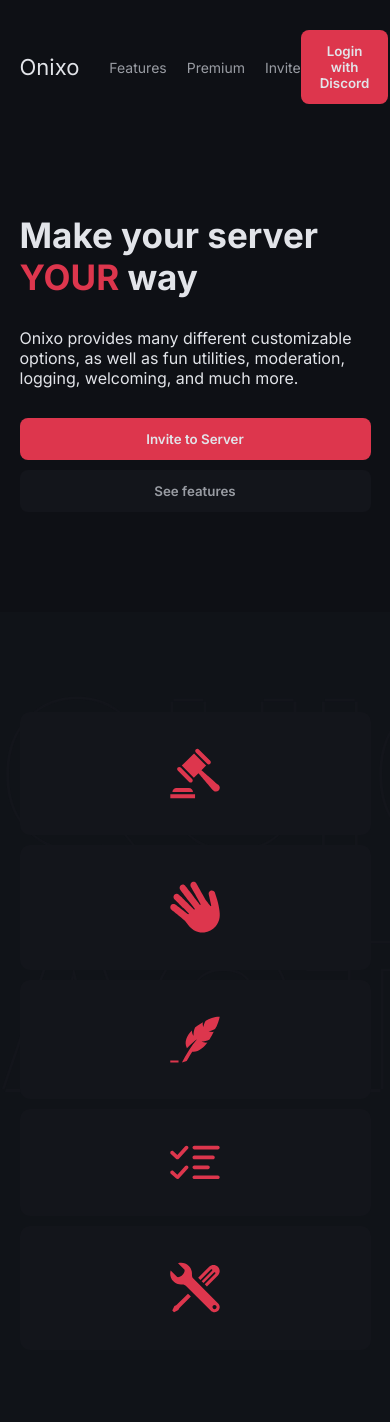
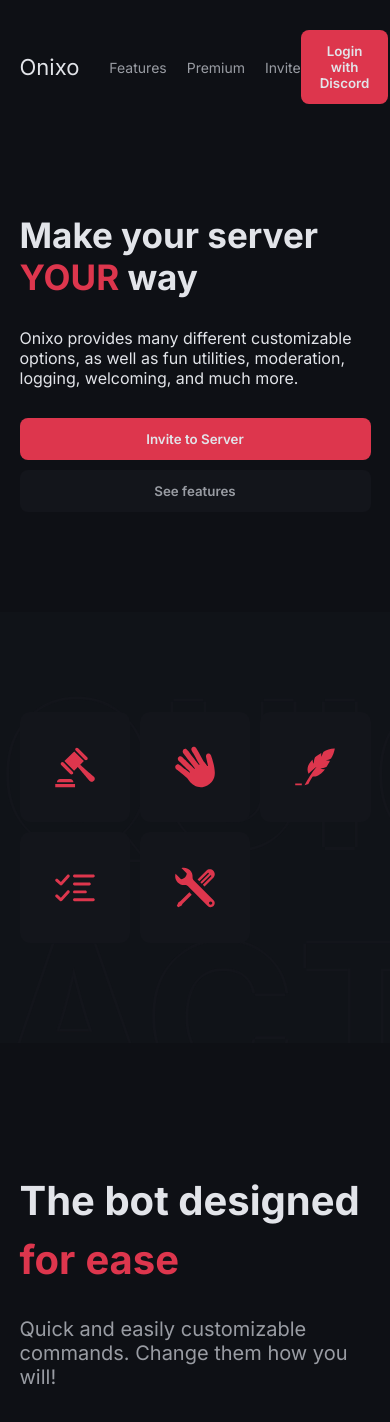
Before and after one commit to Poxie/onixo-new, a Next.js app in the folder frontend/: page / in a window 390 px wide. Shown: the top 1422 px of the page. Built offline with nearby package versions, Linux system fonts and the light colour scheme.

Commit message:
Made quick actions more eye-catching on mobile

```diff
--- a/frontend/components/home/Home.module.scss
+++ b/frontend/components/home/Home.module.scss
@@ -405,7 +405,18 @@
         gap: var(--spacing-quinary);
     }
     .action-list {
-        --row-amount: 1;
+        --row-amount: 3;
+    }
+    .action-item {
+        aspect-ratio: 1;
+
+        span {
+            display: none;
+        }
+        svg {
+            width: 40px;
+            transform: translateY(0) !important;
+        }
     }
     .qa-buttons {
         flex-direction: column;
```
